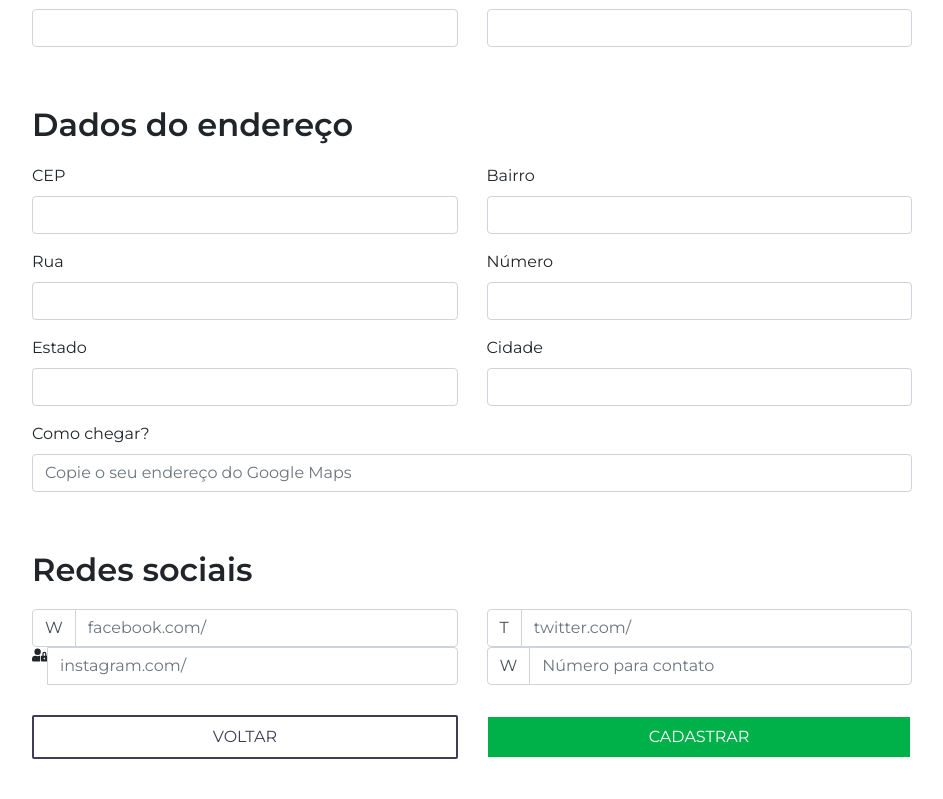
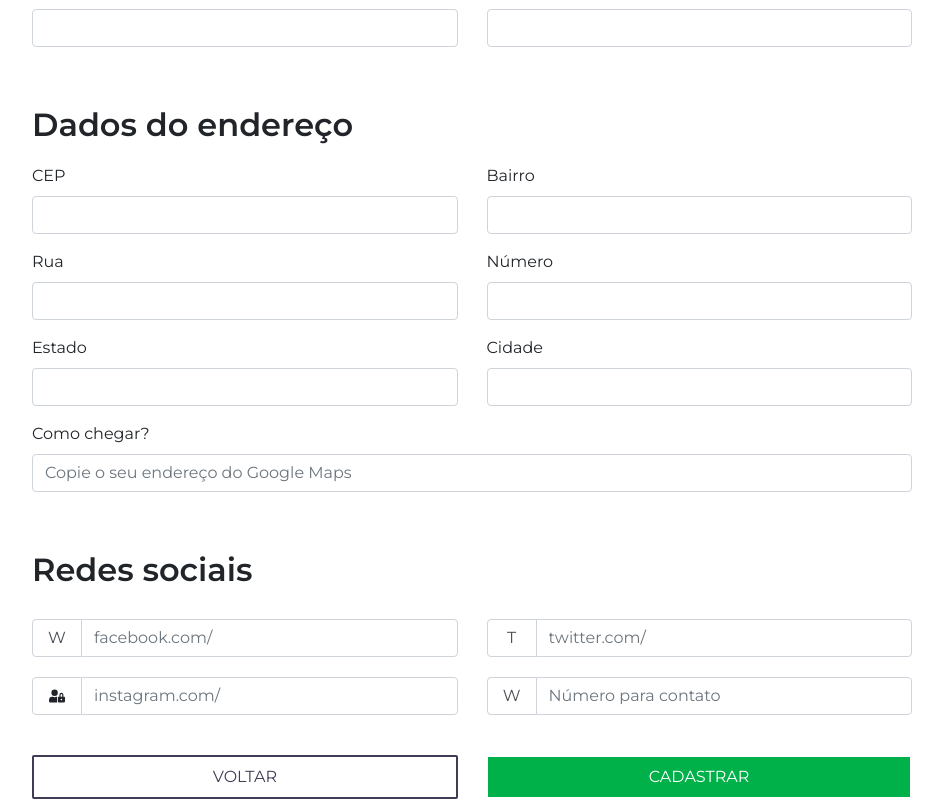
Before and after one commit to MarcelLZ/acompanhamento-nutricional, a React (Create React App) app in the folder src/web-react/: page /create-account in a window 1280 px wide. Shown: the part 421-1220 px from the top of the page, without its empty margins (168-1111 px from the left). Before the commit the page ends 1180 px from the top, so only its background shows below. Built offline with nearby package versions, Linux system fonts and the light colour scheme.

Commit message:
Adicionado novos tipos de inputs

```diff
--- /dev/null
+++ b/src/web-react/src/components/Input/ButtonInput.js
@@ -0,0 +1,48 @@
+import React from 'react'
+import { InputGroup, InputGroupAddon, Input, Label } from 'reactstrap'
+
+import { Button } from '../Button'
+
+import { ButtonInputContainer } from './styles'
+
+function randomId () {
+  return Math.floor(Math.random() * 1000) + 1
+}
+
+function ButtonInput ({ label, id, placeholder, left, right }) {
+  const newID = id ? id : randomId()
+
+  function removeBorderRadius () {
+    return left
+      ? { borderTopLeftRadius: 0, borderBottomLeftRadius: 0 }
+      : { borderTopRightRadius: 0, borderBottomRightRadius: 0 }
+  }
+
+  return (
+    <ButtonInputContainer>
+      {label && <Label for={newID}>{label}</Label>}
+      <InputGroup>
+
+        {left && (
+          <InputGroupAddon addonType="prepend">
+            <Button outlined style={{ padding: '5px' }}>{left}</Button>
+          </InputGroupAddon>
+        )}
+
+        <Input
+          id={newID}
+          placeholder={placeholder}
+          style={removeBorderRadius()}
+        />
+
+        {right && (
+          <InputGroupAddon addonType="apend">
+            <Button outlined style={{ padding: '5px' }}>{right}</Button>
+          </InputGroupAddon>
+        )}
+      </InputGroup>
+    </ButtonInputContainer>
+  )
+}
+
+export { ButtonInput }
--- a/src/web-react/src/components/Input/index.js
+++ b/src/web-react/src/components/Input/index.js
@@ -1,4 +1,5 @@
 import { LabelInput } from './LabelInput'
 import { IconInput } from './IconInput'
+import { ButtonInput } from './ButtonInput'
 
-export { LabelInput, IconInput }
+export { LabelInput, IconInput, ButtonInput }
--- a/src/web-react/src/components/Input/styles.js
+++ b/src/web-react/src/components/Input/styles.js
@@ -3,8 +3,24 @@ import { InputGroupAddon } from 'reactstrap'
 
 export const IconInputContainer = styled.div`
   width: 100%;
+  margin: 10px 0;
+`
+
+export const ButtonInputContainer = styled.div`
+  width: 100%;
 `
 
 export const GroupAddon = styled(InputGroupAddon)`
-  span { background-color: #fff; }
+  display: flex;
+  justify-content: center;
+  align-items: center;
+
+  border: 1px solid #ced4da;
+  border-top-left-radius: 4px;
+  border-bottom-left-radius: 4px;
+
+  padding: 0 10px;
+  width: 50px;
+
+  span { background-color: #fff; border: 0; padding: 0; }
 `
```
